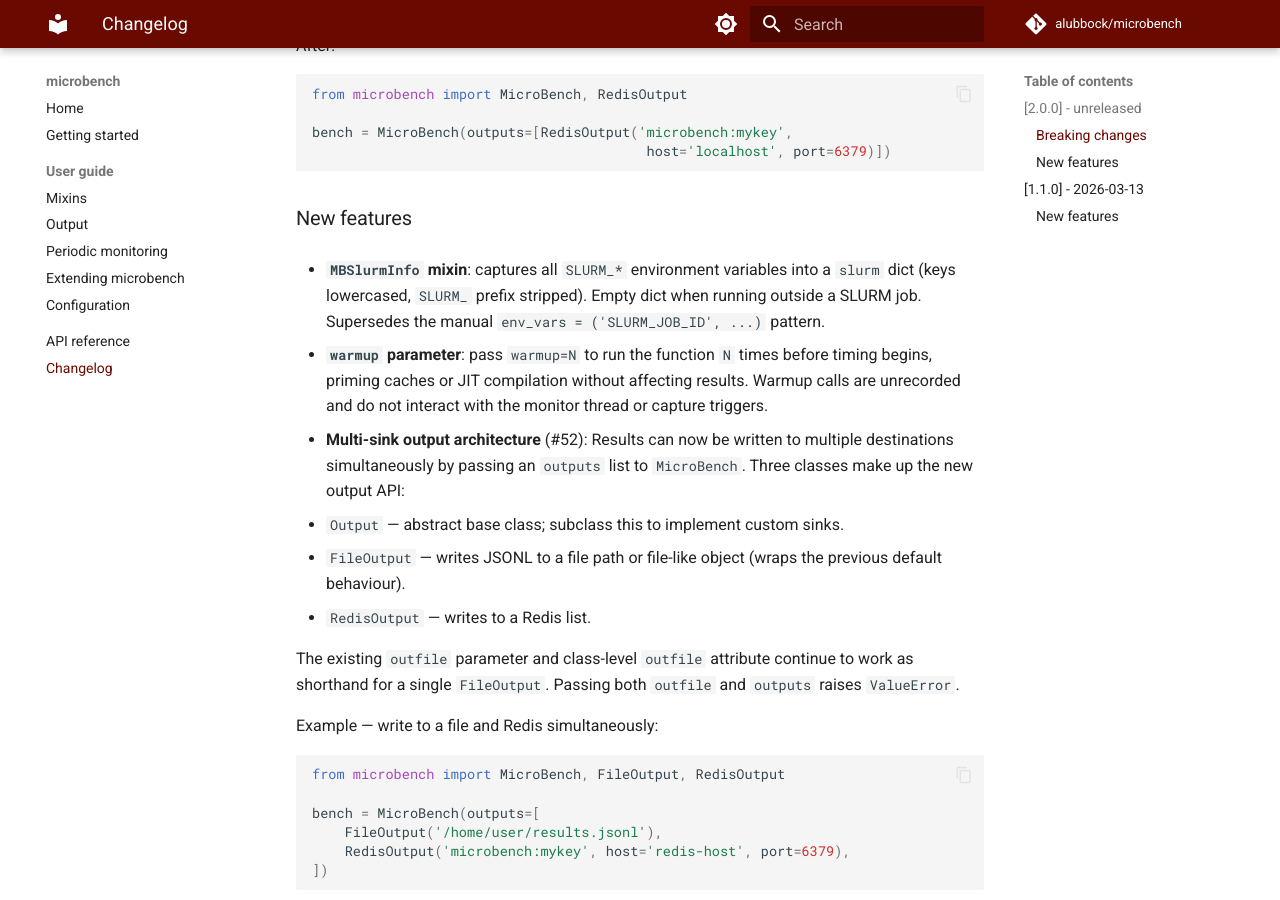
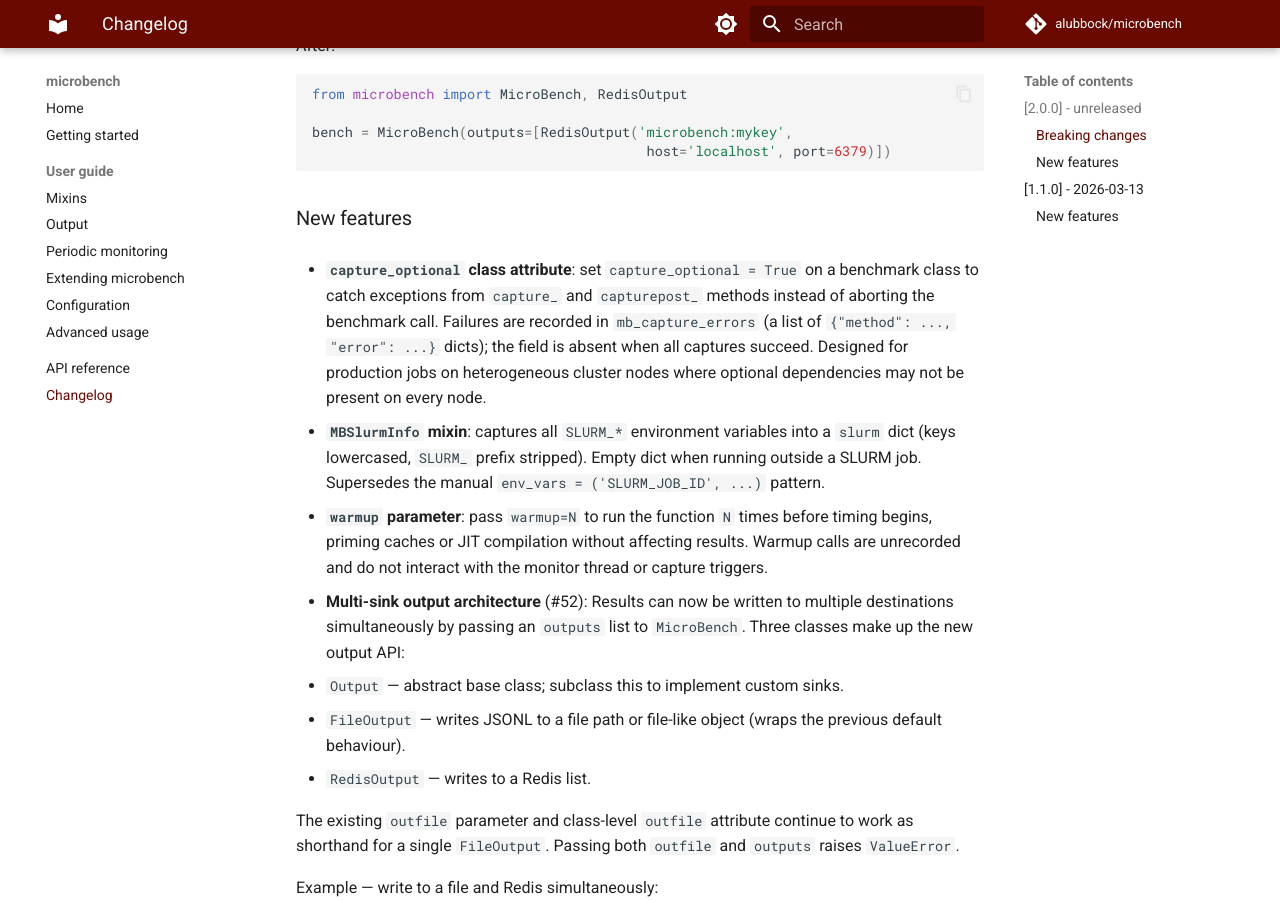
Before and after one commit to alubbock/microbench, an MkDocs documentation site: the page built from docs/changelog.md, in a window 1280 px wide and 900 px high, scrolled down 798 px. Built offline with MkDocs 1.6.1 and Material for MkDocs 9.7.7, drawn with Linux system fonts in a browser that asks for light colours; comment, search, counter and statistics services are not loaded; the version menu is left out.

Commit message:
feat: add capture_optional class attribute (#58)
Set capture_optional = True on a benchmark class to catch exceptions from
capture_ and capturepost_ methods instead of aborting the benchmark call.
Failures are recorded in mb_capture_errors (list of method/error dicts);
the field is absent when all captures succeed.

Designed for production jobs on heterogeneous cluster nodes where optional
dependencies (nvidia-smi, conda, etc.) may not be present on every node.

- Wrap capture_ and capturepost_ dispatch loops when capture_optional is set
- Add four tests covering: error recording, clean run (no field), propagation
  without flag, and capturepost_ coverage
- Add docs/user-guide/advanced.md with usage guidance and tip admonition
- Add Advanced usage to mkdocs.yml nav
- Add to CHANGELOG under New features

````diff
--- a/CHANGELOG.md
+++ b/CHANGELOG.md
@@ -38,6 +38,14 @@ All notable changes to microbench are documented here.
   ```
 
 ### New features
+
+- **`capture_optional` class attribute**: set `capture_optional = True` on
+  a benchmark class to catch exceptions from `capture_` and `capturepost_`
+  methods instead of aborting the benchmark call. Failures are recorded in
+  `mb_capture_errors` (a list of `{"method": ..., "error": ...}` dicts);
+  the field is absent when all captures succeed. Designed for production
+  jobs on heterogeneous cluster nodes where optional dependencies may not
+  be present on every node.
 
 - **`MBSlurmInfo` mixin**: captures all `SLURM_*` environment variables into
   a `slurm` dict (keys lowercased, `SLURM_` prefix stripped). Empty dict
--- a/mkdocs.yml
+++ b/mkdocs.yml
@@ -69,5 +69,6 @@ nav:
     - Periodic monitoring: user-guide/monitoring.md
     - Extending microbench: user-guide/extending.md
     - Configuration: user-guide/configuration.md
+    - Advanced usage: user-guide/advanced.md
   - API reference: api-reference.md
   - Changelog: changelog.md
````
Also changed, not shown: docs/user-guide/advanced.md (added, +34 -0 lines), microbench/__init__.py (+24 -2 lines), 1 other file.
